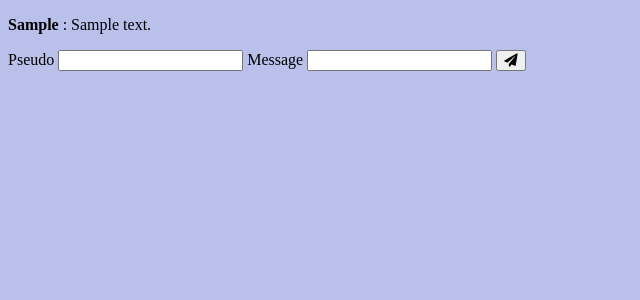
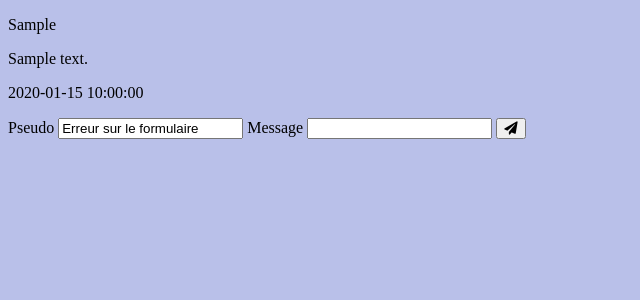
Before and after one commit to WarryPro/Minichat, a PHP site: page / in a window 1280 px wide. Shown: the top 300 px of the page, without its empty margins (0-640 px from the left). Run offline with PHP 8.4, Linux system fonts and the light colour scheme; tables that the repository leaves empty or names only in its code hold one stand-in row (values such as "Sample post"); some libraries are stand-ins or nearby versions.

Commit message:
Créé cookie pour le pseudo

```diff
--- a/index.php
+++ b/index.php
@@ -18,34 +18,37 @@
     <div class="container">
         <div class="container__messages">
             <div class="container__pseudo_message">
-                <div class="container__pseudo">
-                    <p class="pseudo"></p>
-                </div>
-                <div class="container__message">
-                    <p class="pseudo">
                 <?php
-
                     // Récupération des 10 derniers messages
-                            $reponse = $bdd->query('SELECT pseudo, message FROM minichat ORDER BY ID ASC LIMIT 0, 10');
+                    $reponse = $bdd->query('SELECT pseudo, message, date FROM minichat ORDER BY ID ASC LIMIT 0, 10');
 
                     // Affichage de chaque message (tous les données sont protégées par htmlspecialcharts)
                     while ($donnees = $reponse->fetch()) {
-                                echo '<p><strong>' . htmlspecialchars($donnees['pseudo']) . '</strong> : '
-                                . htmlspecialchars($donnees['message']) . '</p>';
+                        echo '<div class="container__pseudo"><p class="pseudo">'
+                        . htmlspecialchars($donnees['pseudo']) . '</p></div>';
+
+                        echo '<div class="container__message"><p class="message">'
+                        . htmlspecialchars($donnees['message']) . '</p></div>';
+
+                        echo '<div class="container__date__heure"><p class="date__heure">'
+                        . htmlspecialchars($donnees['date']) . '</p></div>';
                     }
                     $reponse->closeCursor();
                 ?>
-                    </p>
-                </div>
-                <div class="container__date__heure">
-                    <p class="date__heure"></p>
             </div>
         </div>
-        </div>
+
         <div class="container__form">
             <form action="messages.php" method="POST">
                 <label for="pseudo">Pseudo</label>
-                <input type="text" id="pseudo" name="pseudo">
+                <!-- input pseudo avec la cookie -->
+                <input type="text" id="pseudo" name="pseudo" value="<?php if (isset($_COOKIE['pseudo'])){
+                    echo $_COOKIE['pseudo'];
+                }
+                else
+                    {
+                    echo 'Erreur sur le formulaire';
+                } ?>">
 
                 <label for="message">Message</label>
                 <input type="text" id="message" name="message">
```
Also changed, not shown: messages.php (+5 -8 lines). Lines whose indentation alone changed are shown as unchanged.
